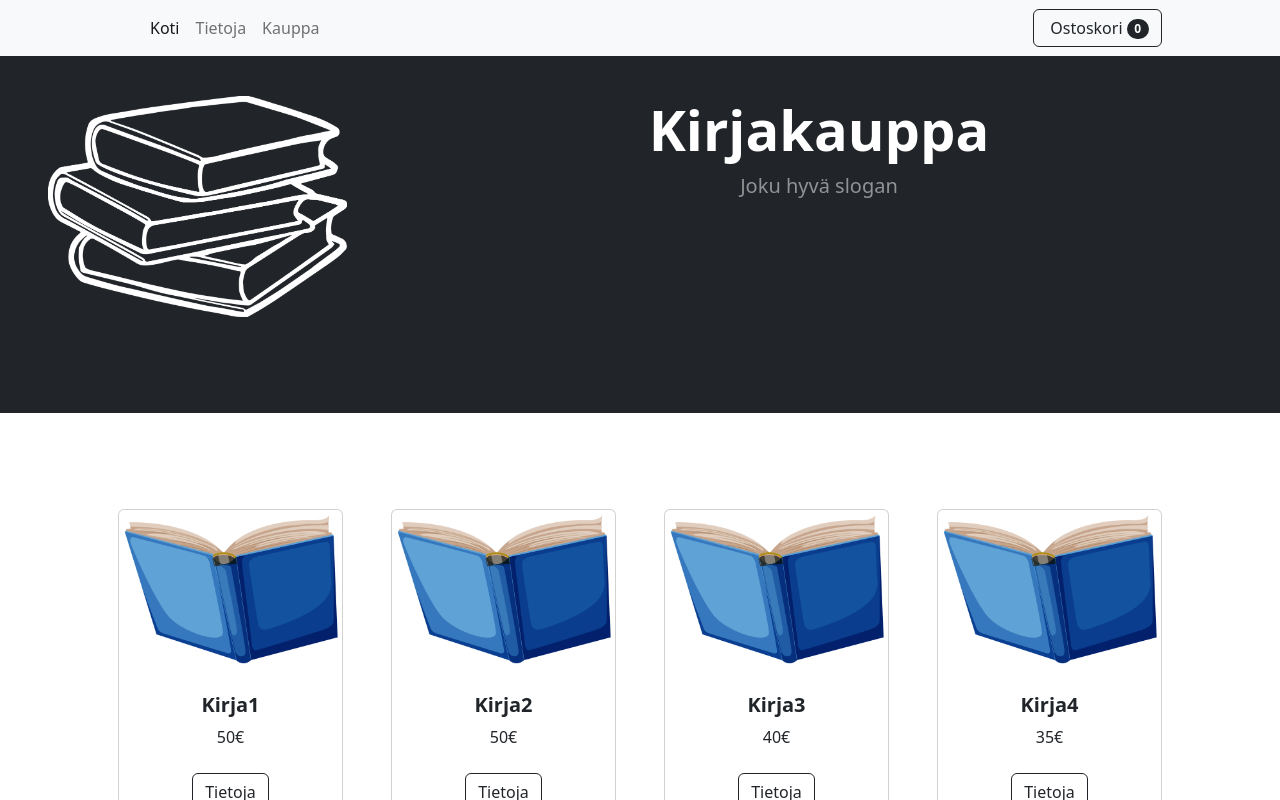
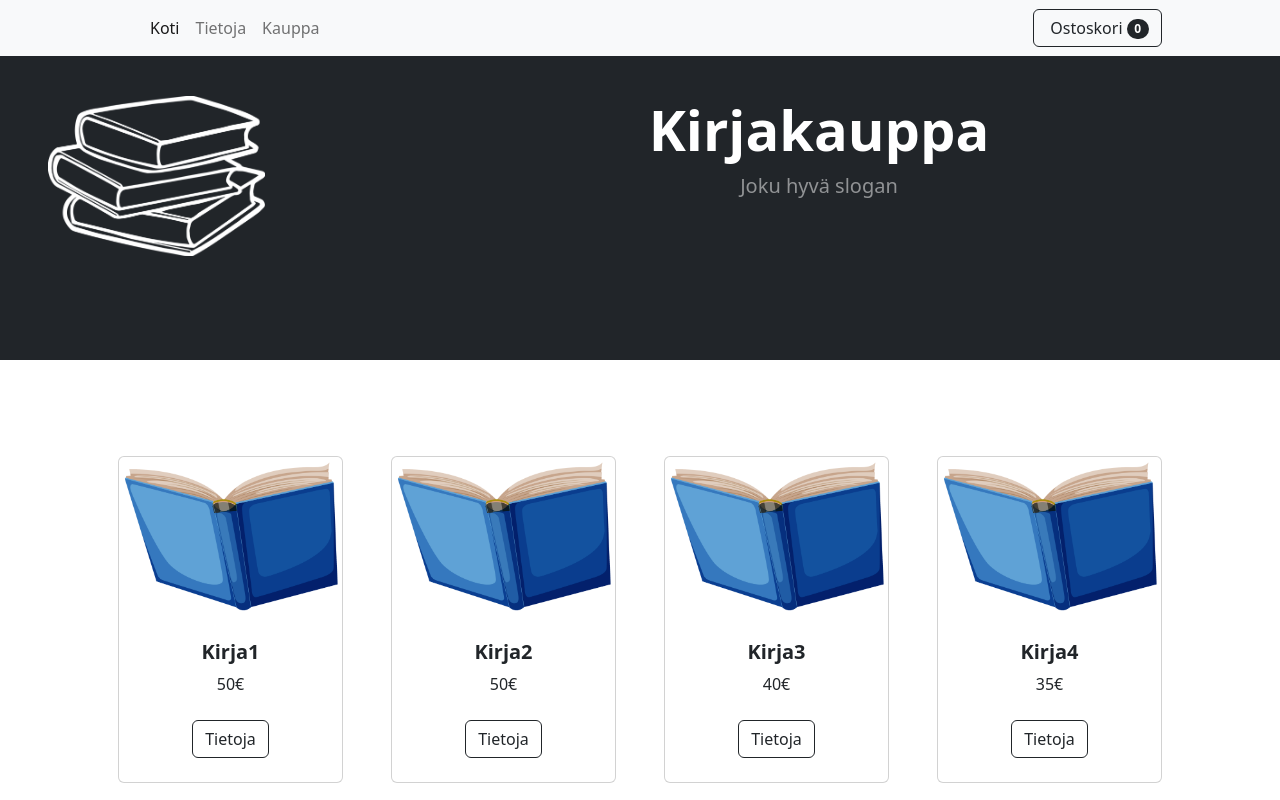
Before and after one commit to hmuratoski/BookShopForUsedBooks, a React (Create React App) app: page / in a window 1280 px wide. Shown: the top 800 px of the page. Built offline with nearby package versions, Linux system fonts and the light colour scheme.

Commit message:
header changes

```diff
--- a/src/components/header.js
+++ b/src/components/header.js
@@ -8,12 +8,12 @@ import '../css/Header.css';
 export function Header() {
 	return (
 		<div>
-			<header className="bg-dark py-5">
+			<header className="bg-dark py-5 headerWrapper">
 				<div className="container px-4 px-lg-5 my-5 row">
 					<div className="col-sm">
 						<img src={require('../images/book.png')} className="headerLogo"/>
 					</div>
-					<div className="headerWrapper text-center text-white col-sm">
+					<div className="headerTextWrapper text-center text-white col-sm">
 						<h1 className="display-4 fw-bolder">{language.shopName}</h1>
 						<p className="lead fw-normal text-white-50 mb-0">{language.shopSlogan}</p>
 					</div>
--- a/src/css/Header.css
+++ b/src/css/Header.css
@@ -1,8 +1,14 @@
-.headerWrapper {
-	display: "inline-block";
+.headerTextWrapper {
+	display: inline-block;
+}
+
+.headerWrapper{
+	height: 360px;
 }
 
 .headerLogo {
-	max-width: 60%;
+display: inline-block;
+	position: absolute;
+	max-height: 20%;
     filter: invert(100%);
 }
```
Also changed, not shown: src/css/Navbar.css (+4 -4 lines).
